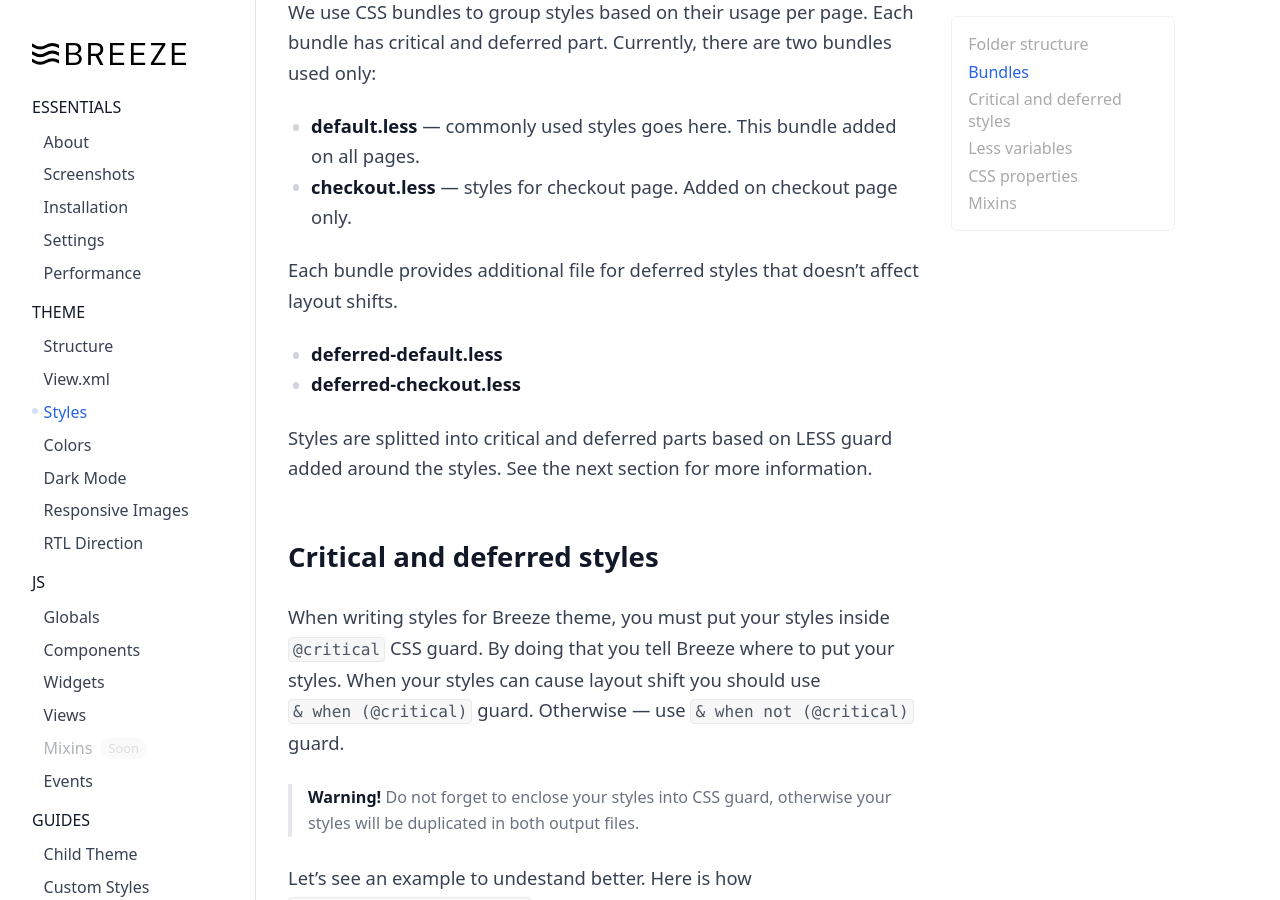
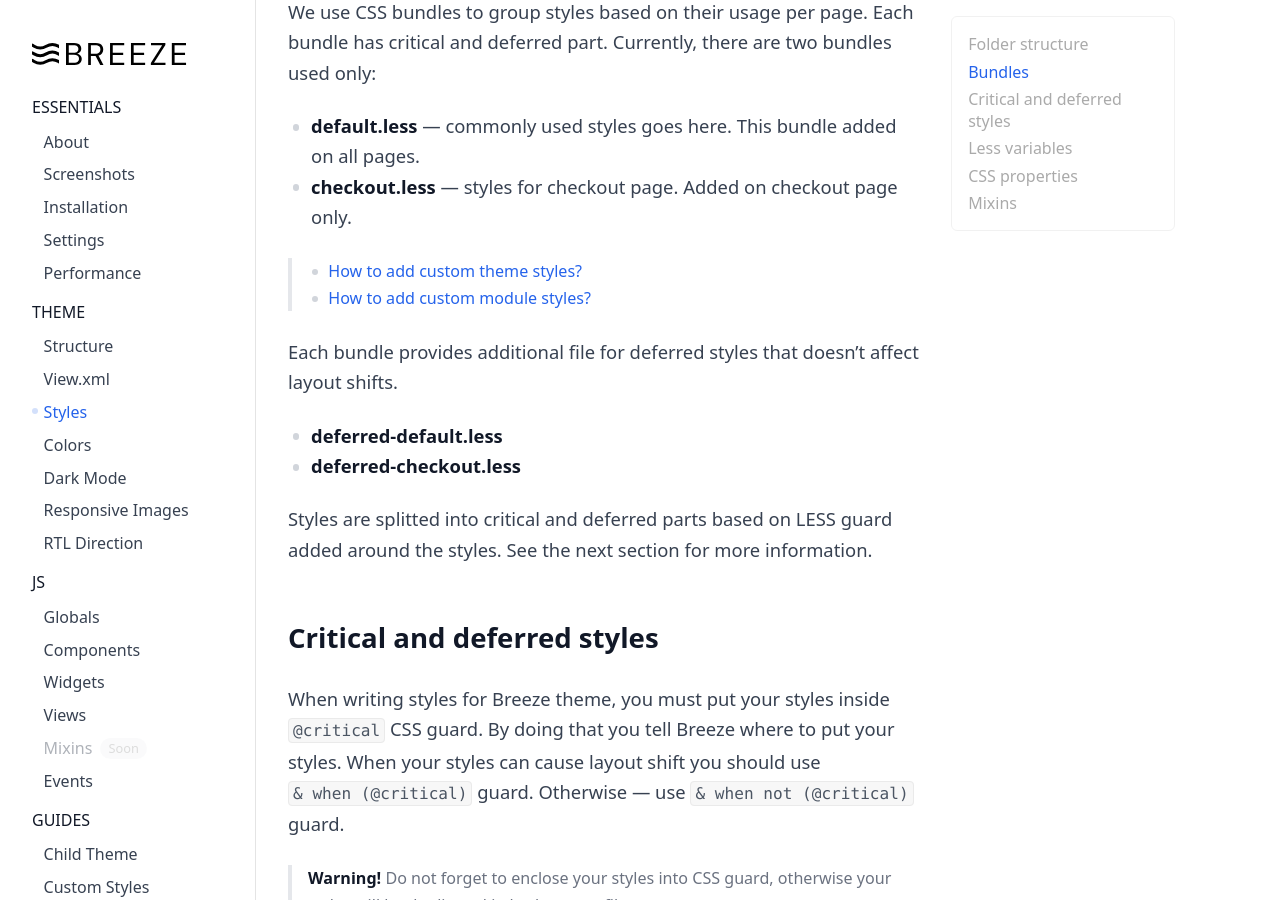
Before and after one commit to breezefront/breezefront.com, a Jekyll site: the page built from collections/_theme/styles.md, in a window 1280 px wide and 900 px high, scrolled down 1150 px. Built offline with Jekyll 4.4.1, drawn with Linux system fonts in a browser that asks for light colours.

Commit message:
Added crosslinks to the styles guildes

```diff
--- a/collections/_theme/styles.md
+++ b/collections/_theme/styles.md
@@ -35,6 +35,9 @@ has critical and deferred part. Currently, there are two bundles used only:
 
  -  **default.less** --- commonly used styles goes here. This bundle added on all pages.
  -  **checkout.less** --- styles for checkout page. Added on checkout page only.
+
+> - [How to add custom theme styles?](/custom-styles)
+> - [How to add custom module styles?](/custom-module#styles)
 
 Each bundle provides additional file for deferred styles that doesn't affect layout shifts.
 
```
